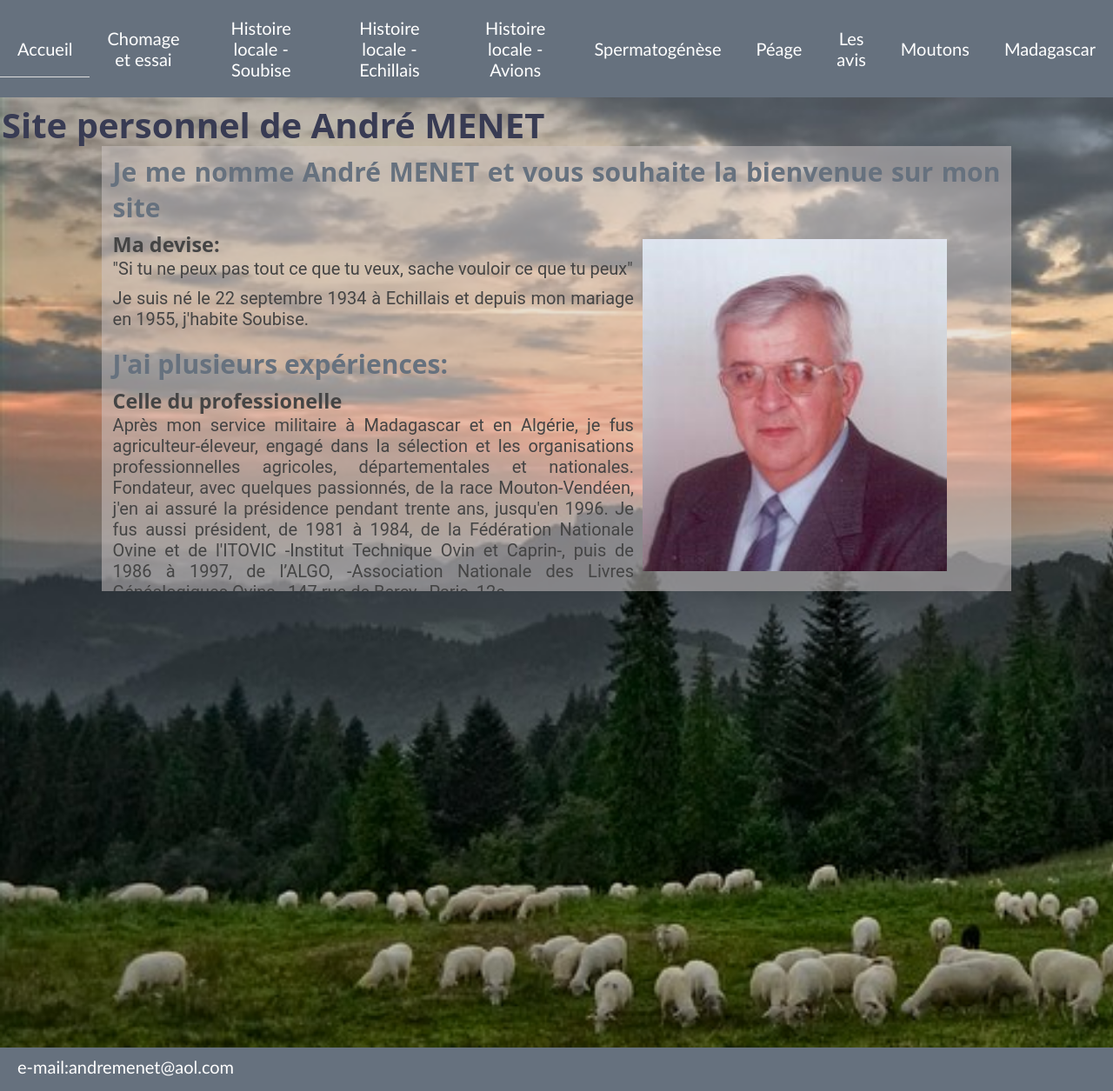
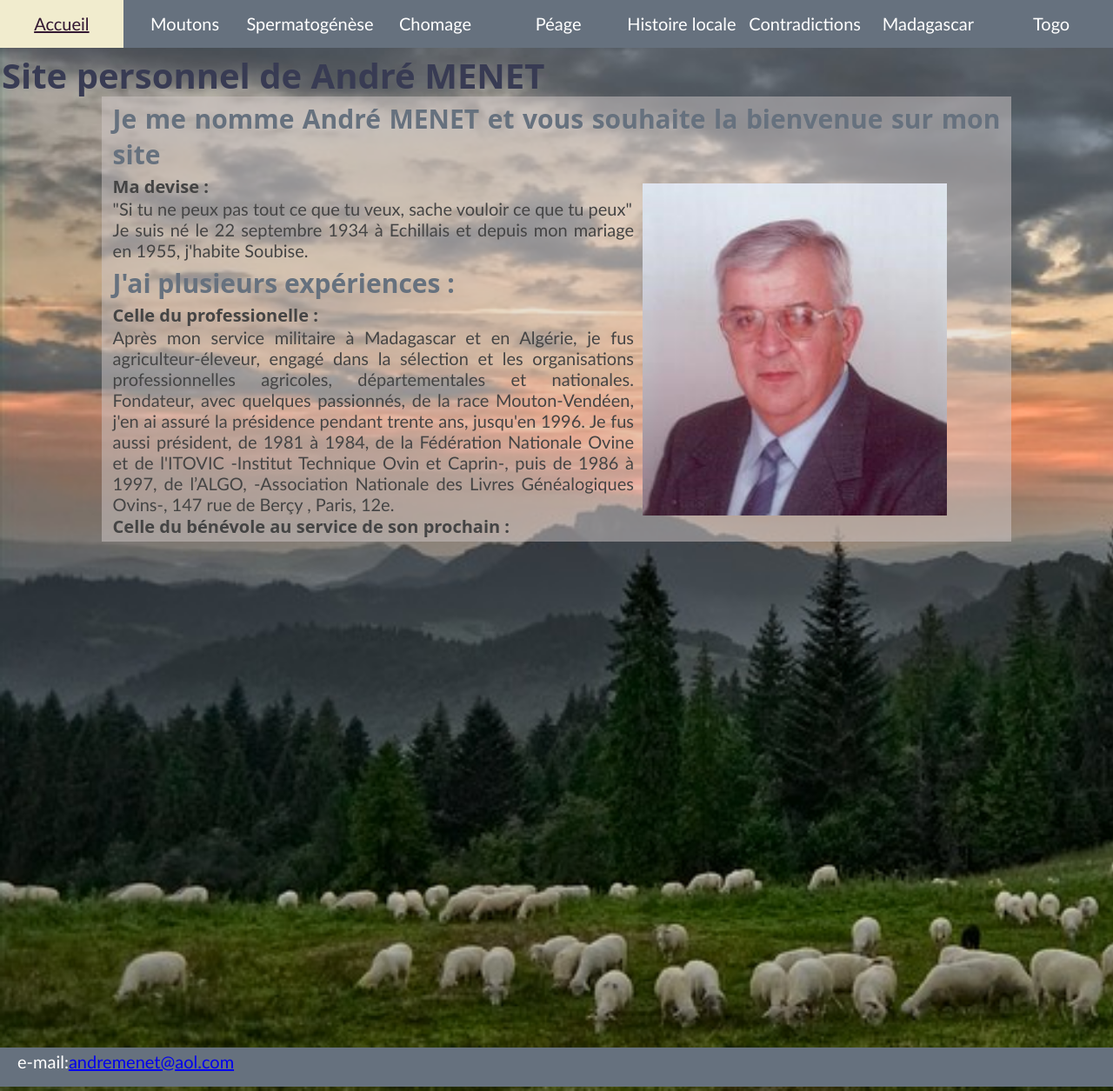
Before and after one commit to Aslem1/Perso, a PHP site: page /html/index.html in a window 1280 px wide. Shown: the whole page at 87% size. Run offline with PHP 8.4, Linux system fonts and the light colour scheme.

Commit message:
Nouveaux documents + retouches

```diff
--- a/css/main.css
+++ b/css/main.css
@@ -5,17 +5,17 @@
     padding: 0; /* Marge intérieure */
     margin: 0; /* Marge extérieure */
     font-family: calibri, 'verdana', sans-serif, arial;
+    list-style-type: none; /* Pas de puce */
+    font-size: 2rem; /* Taille de base des caractères pour toute la page*/
 }
 
 html{
-    font-family:  ;
     font-size: 62.5%; /* Pour fixer 1rem = 10px */
     background-color: #F7F7F2;
     height: 100%;
 }
 
 body{
-    font-size: 2rem; /* Taille de base des caractères pour toute la page*/
     /*background: url(../images/photo-1470093014438-2ede8d7a4818.webp) no-repeat;*/
     background: url(../images/sunset-3645639_960_720.jpg) no-repeat;
     background-attachment: fixed;
@@ -30,11 +30,6 @@
     background-color: rgb(209, 202, 201, 0.5);
     overflow-y: auto;
     padding: 0 1%;
-}
-
-p{
-    margin-bottom: 1rem ;
-    font-family: 'roboto', sans-serif;
 }
 
 h1, h2, h3 {
@@ -54,7 +49,7 @@
 
 h2 {
     font-weight: bold;
-    font-size: 2rem;
+    font-size: 3rem;
 }
 
 h3 {
@@ -69,21 +64,18 @@
 
 }
 
-nav ul{
-    list-style-type: none ; /* Pas de puce */
-}
-
-nav li{
+nav > ul > li{
     text-align: center;
-    /*width: 10%; /* Taille des cases menus */
+    width: 12.5%; /* Taille des cases menus */
+    height: 100%;
 }
 
 nav a{
     display: block ; /* Un lien occupe toute la largeur de son père ce qui permet de cliquer ailleurs que sur le texte */
     color: #FFFFFF;
     text-decoration: none;
-    font-size: 2rem;
-    padding: 2rem;
+    height: 4rem;
+    padding-top: 1.5rem;
 }
 
 nav a:hover{
@@ -94,10 +86,9 @@
 
 @media (min-width: 400px) {
 
-    nav ul {
+    nav > ul {
         display: flex;
     }
-
 }
 
 /******** Entete **************************/
@@ -126,41 +117,29 @@
     text-align: justify;
 }
 
-header h2{
-    color : #B3E5FC;
-    margin: 0  ;
-    font-size: 3rem ;
-    font-weight: normal ; /* Gras */
-    font-style: italic ;
-}
-
 /********* H2 ***********************/
 main h2, aside h2{ /* Configuration des h2 du main et des h2 du aside */
-    padding : 0.3em 0 0.2em 0;
-    margin : 0 ;
-    color : #66717E ;
-    font-size: 3rem ;
-    clear : left ;/* Pour arrêter le float left des images */
+    padding : 0.5% 0 0.3% 0;
+    color : #66717E;
+    clear : left;/* Pour arrêter le float left des images */
 }
 
 /***** Contenu principal ************/
 main {
-    padding: 10%
+    padding: 10%;
 }
 
 main, aside{ /* et secondaire */
-    padding : 1rem 2rem;
-    color : #444 ;
-    text-align: justify ;
-    padding : 0.2rem 0.2rem 0.2rem 0.2rem ;
+    color : #444;
+    text-align: justify;
+    padding: 0.2rem 0.2rem 0.2rem 0.2rem ;
 }
 
 /***** Pied de page ************/
 footer {
     background-color: #66717E;
     color: white;
-    padding: 1rem 1rem 0.2rem 2rem;
-    font-size: 2rem;
+    padding: 0.3% 1rem 0.2% 2rem;
     position: fixed;
     top: 96%;
     width: 98.8%;
@@ -179,6 +158,34 @@
 }
 
 .active {
-    border-bottom: 1px solid #DDD;
-    /*text-decoration: underline; /* Si menu transparent */
+    text-decoration: underline; /* Si menu transparent */
 }
+
+.deroulant {
+    color: white;
+}
+
+.deroulant > ul{
+    display: none;
+    position: absolute;
+    background-color: #66717E;
+    width: 12.5%;
+}
+
+.deroulant:hover ul {
+    display: block;
+}
+
+.deroulant > p {
+    padding-top: 1.5rem;
+    height: 4rem;
+}
+
+.deroulant > ul > li{
+    width: 100%;
+}
+
+#mouton {
+    width: 30rem;
+    height: 20rem;
+}
--- a/html/index.html
+++ b/html/index.html
@@ -9,15 +9,20 @@
         <nav>
             <ul>
                 <li><a href="index.html" class="active" >Accueil</a></li>
-                <li><a href="essai_chomage.html" >Chomage et essai</a></li>
-                <li><a href="histoire_locale_soubise.html" >Histoire locale - Soubise</a></li>
-                <li><a href="histoire_locale_echillais.html" >Histoire locale - Echillais</a></li>
-                <li><a href="histoire_locale_avions.html" >Histoire locale - Avions</a></li>
+                <li><a href="moutons.html" >Moutons</a></li>
                 <li><a href="spermatogenese.html" >Spermatogénèse</a></li>
+                <li><a href="essai_chomage.html" >Chomage</a></li>
                 <li><a href="peage.html" >Péage</a></li>
-                <li><a href="avis.html" >Les avis</a></li>
-                <li><a href="moutons.html" >Moutons</a></li>
+                <li class="deroulant" >
+                    <p>Histoire locale</p>
+                    <ul>
+                        <li><a href="histoire_locale_soubise.html" >Soubise</a></li>
+                        <li><a href="histoire_locale_echillais.html" >Echillais</a></li>
+                    </ul>
+                </li>
+                <li><a href="contradictions.html" >Contradictions</a></li>
                 <li><a href="madagascar.html" >Madagascar</a></li>
+                <li><a href="togo.html" >Togo</a></li>
             </ul>
         </nav>
         <header>
@@ -27,39 +32,32 @@
             <article>
                 <h2>Je me nomme André MENET et vous souhaite la bienvenue sur mon site</h2>
                 <img class="right" src="../images/photo-profil.jpg" alt="André Menet" />
-                <h3>Ma devise:</h3>
+                <h3>Ma devise :</h3>
                 <p>"Si tu ne peux pas tout ce que tu veux, sache vouloir ce que tu peux"</p>
                 <p>Je suis né le 22 septembre 1934 à Echillais et depuis mon mariage en 1955, j'habite Soubise.</p>
-                <h2>J'ai plusieurs expériences:</h2>
-                <h3>Celle du professionelle</h3>
+                <h2>J'ai plusieurs expériences :</h2>
+                <h3>Celle du professionelle :</h3>
                 <p>Après mon service militaire à Madagascar et en Algérie, je fus agriculteur-éleveur, engagé dans la sélection et les organisations professionnelles agricoles, départementales et nationales.
                     Fondateur, avec quelques passionnés, de la race Mouton-Vendéen, j'en ai assuré la présidence pendant trente ans, jusqu'en 1996.
                     Je fus aussi président, de 1981 à 1984, de la Fédération Nationale Ovine et de l'ITOVIC -Institut Technique Ovin et Caprin-, puis de 1986 à 1997, de l’ALGO, -Association Nationale des Livres Généalogiques Ovins-, 147 rue de Berçy , Paris, 12e.
                 </p>
-                <h3>
-                    L’Expérience du bénévole au service de son prochain :
-                </h3>
-
-
-
+                <h3>Celle du bénévole au service de son prochain :</h3>
+                <img class="left" id="mouton" src="../images/mouton.gif" alt="un mouton" />
                 <p>De 1994 à 2011, j’ai été Vice-Président national ou secrétaire général puis président  de l’ADUA, Association des Usagers de l'Administration dont le siège social est à Paris.
-                    Depuis ma retraite, je milite pour le développement agricole de Madagascar  dans le cadre de l'Association Française de Développement International : AFDI = Paysans , sans Frontière et à l'UNRPA ( retraités ) dont j'ai assuré la présidence des 480 adhérents de la section de St-Agnant de 2007 à 2013.
-                    J’ai milité pendant six ans au sein du bureau de l'ARUCHR: Association Représentant les Usagers du Centre Hospitalier de Rochefort, pour faciliter les relations entre les usagers et l'hôpital et encourager la prévention des maladies nosocomiales.
+                    Depuis ma retraite, je milite pour le développement agricole de Madagascar dans le cadre de l'association Agriculteur Français de Développement International (AFDI), anciennement Paysans sans Frontière et à l'Union Nationale des Retraités et des Personnes âgées (UNRPA) dont j'ai assuré la présidence de la section de St-Agnant de 2007 à 2013 réunissant 480 adhérents.
+                    J’ai milité pendant six ans au sein du bureau de l'Association Représentant les Usagers du Centre Hospitalier de Rochefort (ARUCHR), pour faciliter les relations entre les usagers et l'hôpital et encourager la prévention des maladies nosocomiales.
                 </p>
 
-                <h3>
-                    L’Expérience de la société contemporaine :
-                </h3>
+                <h3>Celle de la société contemporaine :</h3>
                 <p>
                     Essayiste économique et social et auteur de 'Faisons l'économie du Chômage', que j’ai publié en 1993 pour expliquer ce qu’il allait devenir : le cancer de la France. Tant que la France importera plus qu’elle exporte, ce que ni vous, ni moi, ne pouvons-nous permettre, la crise persistera.
                     Avec 5% de chômeurs en moins et 5% de cotisants à la Sécu en plus, nos comptes sociaux seraient plus faciles à gérer et nous importerions moins. Sur les 32 milliards de la formation professionnelle seulement 2 milliards forment les chômeurs pour leur permettre de trouver un nouvel emploi et le reste gave les syndicats !
                     Témoignage par la rédaction d’une monographie sur l'Histoire locale de Echillais et de Soubise de 1900 à 2000 développées dans leur chapitre spécifique ci-dessous.
                 </p>
-                <img class="left" src="../images/mouton.gif" alt="un mouton" />
             </article>
         </main>
         <footer>
-            e-mail:andremenet@aol.com
+            e-mail:<a href="mailto:andremenet@aol.com">andremenet@aol.com</a>
         </footer>
     </body>
 </html>
```
Also changed, not shown: html/avis.html (deleted, +0 -95 lines), html/contradictions.html (added, +95 -0 lines), 10 other files.
